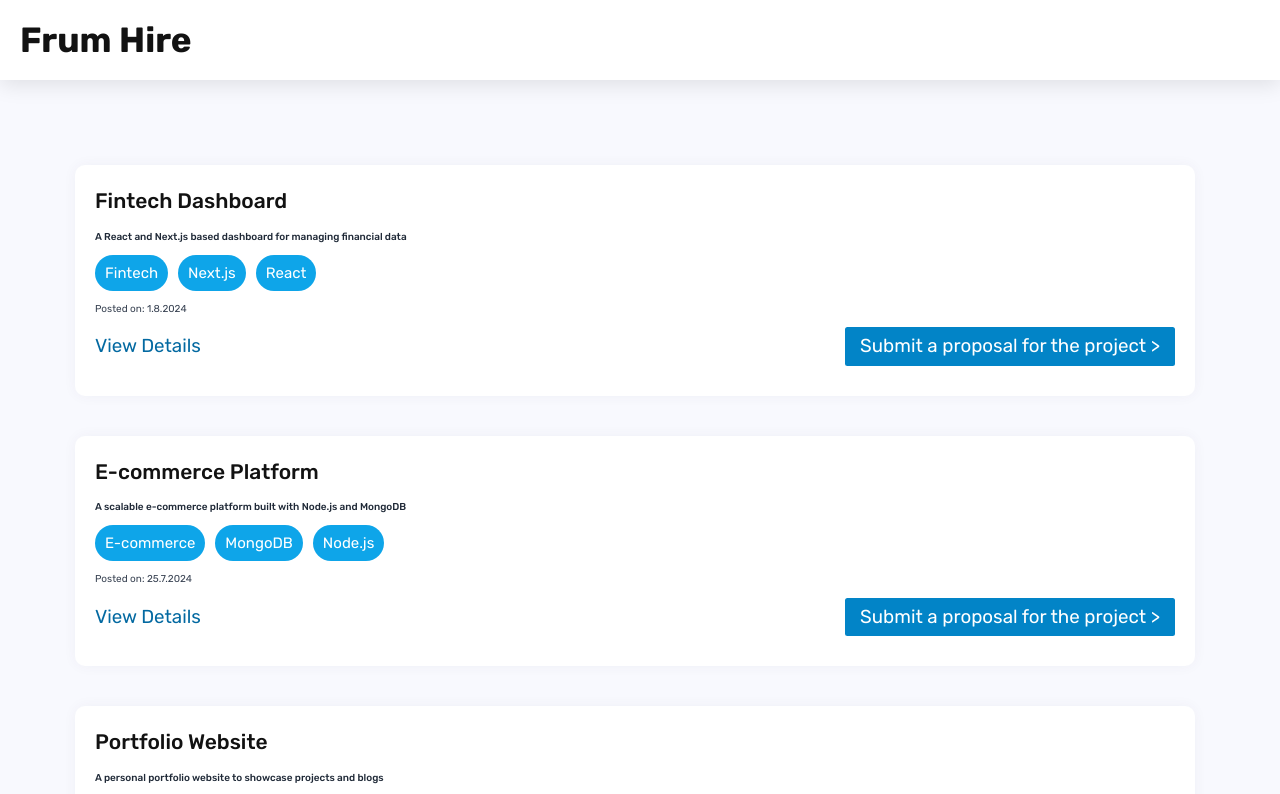
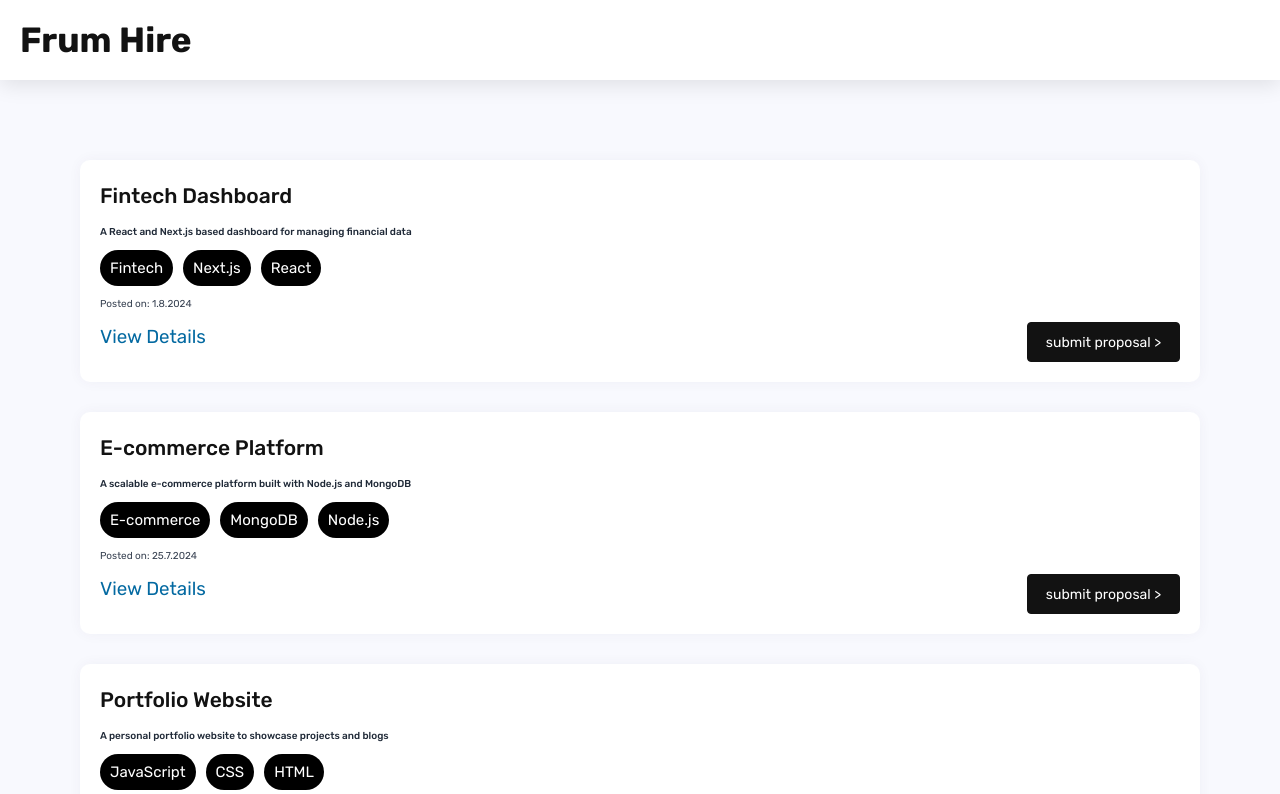
Before and after one commit to LevadoTech/frumhire_ui, a Next.js app: page /projects-list in a window 1280 px wide. Shown: the top 794 px of the page. Built offline with nearby package versions, Linux system fonts and the light colour scheme.

Commit message:
Update page.tsx
use by Button component for submit proposal
and fix the projects key

```diff
--- a/src/app/projects-list/page.tsx
+++ b/src/app/projects-list/page.tsx
@@ -1,4 +1,5 @@
 'use client';
+import { Button } from '@/components/button/button';
 import { Card } from '@/components/card/card';
 import { classnames } from '@/utils/classnames';
 
@@ -9,7 +10,6 @@ const Projects = () => {
       title: 'Fintech Dashboard',
       datePosted: '1.8.2024',
       details: 'A React and Next.js based dashboard for managing financial data',
-      picture: 'https://www.misspetel.com/wp-content/uploads/2019/08/DSC_9336.jpg',
       tags: ['React', 'Next.js', 'Fintech']
     },
     {
@@ -17,7 +17,6 @@ const Projects = () => {
       title: 'E-commerce Platform',
       datePosted: '25.7.2024',
       details: 'A scalable e-commerce platform built with Node.js and MongoDB',
-      picture: 'https://via.placeholder.com/150',
       tags: ['Node.js', 'MongoDB', 'E-commerce']
     },
     {
@@ -25,7 +24,6 @@ const Projects = () => {
       title: 'Portfolio Website',
       datePosted: '15.6.2024',
       details: 'A personal portfolio website to showcase projects and blogs',
-      picture: 'https://via.placeholder.com/150',
       tags: ['HTML', 'CSS', 'JavaScript']
     },
     {
@@ -114,29 +112,25 @@ const Projects = () => {
   ]);
 
   const tagsStyles = classnames([
-    'mb-[10px] mr-[10px] inline-block rounded-full bg-sky-500 px-[10px] py-[8px] text-left text-2xl text-white'
+    'mb-[10px] mr-[10px] inline-block rounded-full bg-black px-[10px] py-[8px] text-left text-2xl text-white'
   ]);
 
   const projectDetailsStyles = classnames([
-    'mb-[10px] text-left text-5xl text-base font-medium leading-relaxed text-gray-800'
+    'mb-[10px] text-left text-4xl text-base font-medium leading-relaxed text-gray-800'
   ]);
 
   const datePostedStyles = classnames([
-    'font-small mb-[10px] text-left text-2xl text-base leading-relaxed text-gray-700'
+    'font-small mb-[10px] text-left text-3xl text-base leading-relaxed text-gray-700'
   ]);
 
   const buttonProjectDetails = classnames(['mb-[10px] inline-block rounded text-3xl text-sky-700']);
 
-  const buttonProjectOffer = classnames([
-    'mb-[10px] inline-block rounded bg-sky-600 px-[15px] py-[8px] text-3xl text-white'
-  ]);
-
   return (
     <div className={containerStyles}>
-      {projects.map((project, index) => (
-        <Card key={index} title={project.title} className="m-[5px] text-left">
+      {projects.map(project => (
+        <Card key={project.id} title={project.title} className="text-left">
           {' '}
-          <h2 className={projectDetailsStyles}>{project.details}</h2>
+          <p className={projectDetailsStyles}>{project.details}</p>
           <div>
             {project.tags.map((tag, i) => (
               <span key={i} className={tagsStyles}>
@@ -146,9 +140,7 @@ const Projects = () => {
           </div>
           <p className={datePostedStyles}>Posted on: {project.datePosted}</p>
           <div className="flex items-center justify-between">
-            <button className={buttonProjectOffer} onClick={() => handleViewDetails()}>
-              {'<'} Submit a proposal for the project
-            </button>
+            <Button size="small">{'<'} submit proposal</Button>
             <button className={buttonProjectDetails} onClick={() => handleViewDetails()}>
               View Details
             </button>
```
